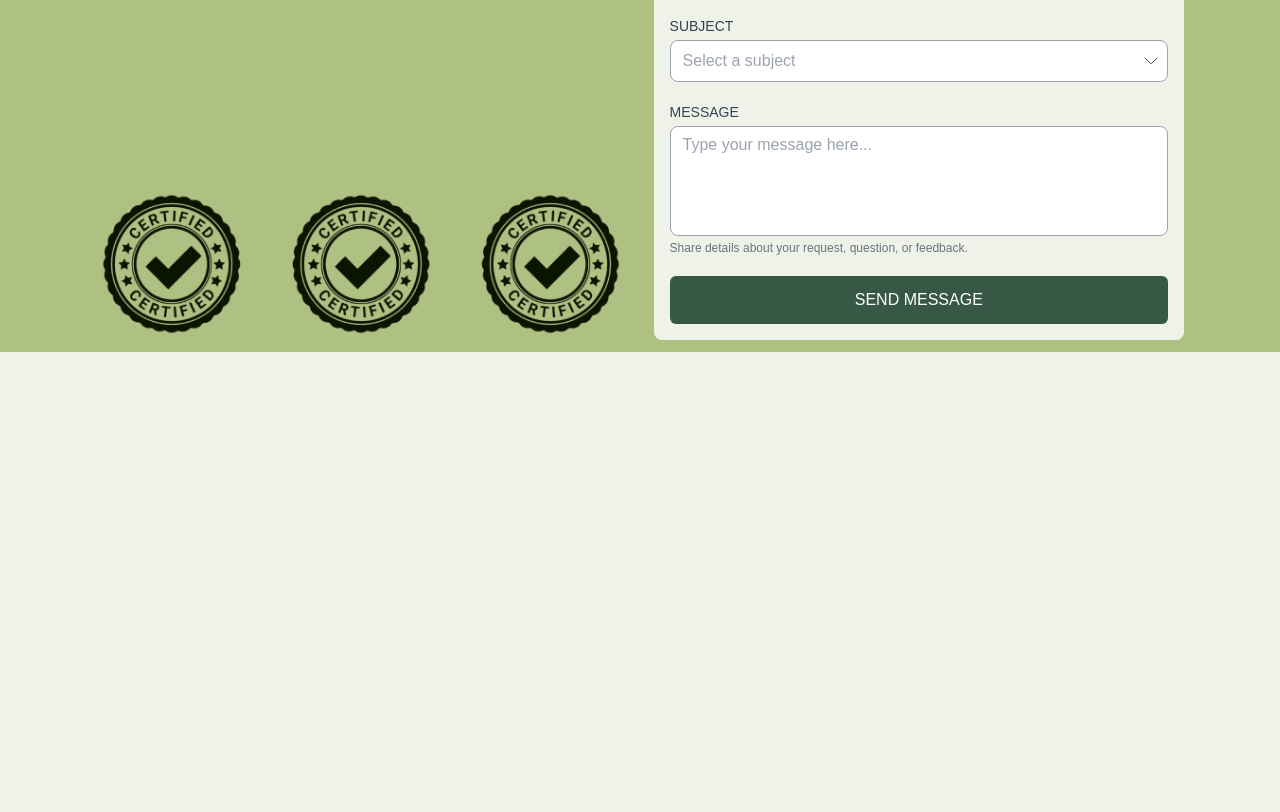
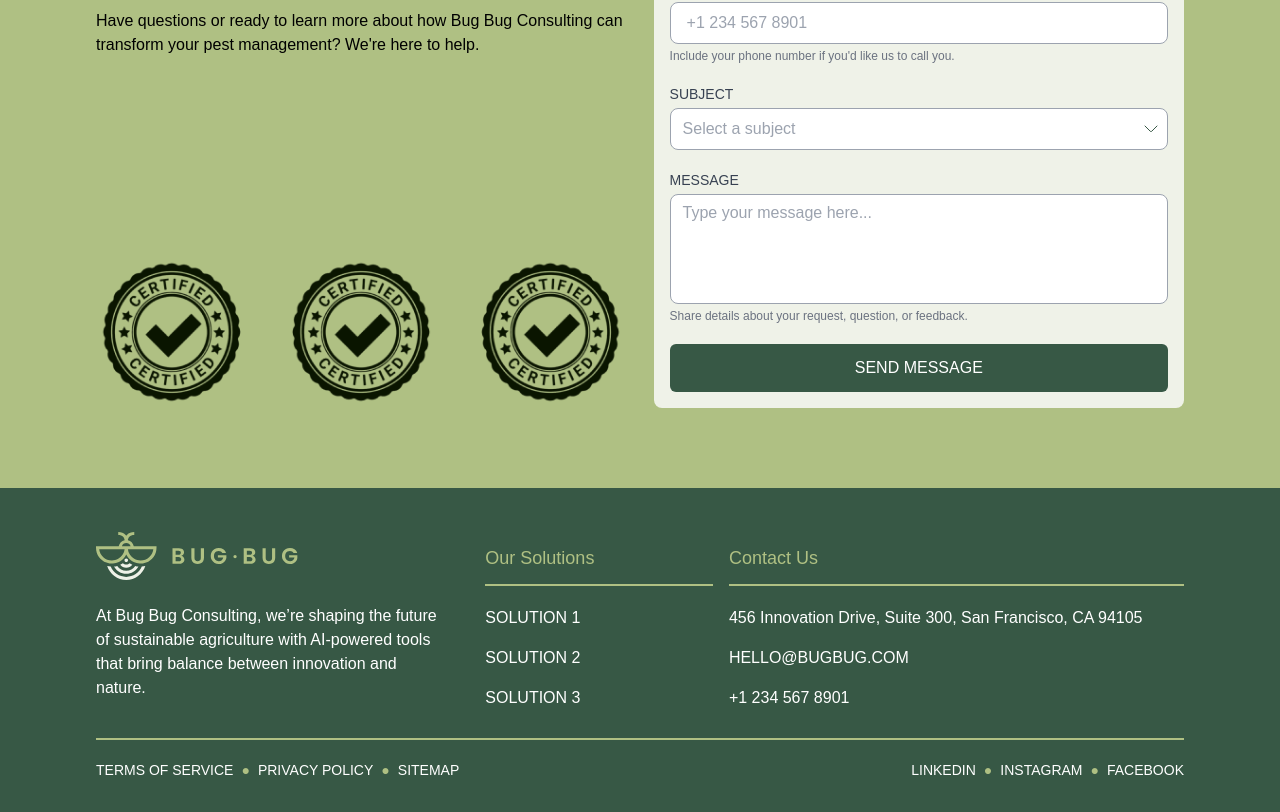
Before and after one commit to bagussuprapta/kreative-assembly, a React (Create React App) app: page / in a window 1280 px wide. Shown: the part 3296-4108 px from the top of the page. Before the commit the page ends 3648 px from the top, so only its background shows below. Built offline with nearby package versions, Linux system fonts and the light colour scheme; the HTML template or start-up script is replaced by a standard one; a web font is replaced by a local one.

Commit message:
feat(footer): create footer component

```diff
--- /dev/null
+++ b/src/components/interface/Footer.jsx
@@ -0,0 +1,46 @@
+import { BugBugIcon } from "../icons/BugBugIcon";
+
+function Footer() {
+  return (
+    <div className="text-white py-8">
+      <div className="flex flex-col pt-3 pb-7 gap-y-6 border-bugbug-150 border-b-2 lg:flex-row lg:gap-x-10">
+        <div className="flex flex-col gap-y-6 lg:w-1/3">
+          <BugBugIcon />
+          <p>At Bug Bug Consulting, we’re shaping the future of sustainable agriculture with AI-powered tools that bring balance between innovation and nature.</p>
+        </div>
+        <div className="flex flex-col gap-y-6 sm:flex sm:flex-row sm:gap-x-4 sm:justify-between lg:w-2/3">
+          <div className="sm:w-1/3">
+            <p className="text-bugbug-150 border-bugbug-150 border-b-2 py-3 text-lg">Our Solutions</p>
+            <div className="flex flex-col gap-y-4 mt-5">
+              <a href="#">SOLUTION 1</a>
+              <a href="#">SOLUTION 2</a>
+              <a href="#">SOLUTION 3</a>
+            </div>
+          </div>
+          <div className="sm:w-2/3">
+            <p className="text-bugbug-150 border-bugbug-150 border-b-2 py-3 text-lg">Contact Us</p>
+            <div className="flex flex-col gap-y-4 mt-5">
+              <p>456 Innovation Drive, Suite 300, San Francisco, CA 94105</p>
+              <p>HELLO@BUGBUG.COM</p>
+              <p>+1 234 567 8901</p>
+            </div>
+          </div>
+        </div>
+      </div>
+      <div className="flex flex-col gap-y-3 mt-5 text-sm md:flex-row md:justify-between">
+        <p className="flex gap-2">
+          <a href="">TERMS OF SERVICE</a> <span className="text-bugbug-150">●</span>
+          <a href="">PRIVACY POLICY</a> <span className="text-bugbug-150">●</span>
+          <a href="">SITEMAP</a>
+        </p>
+        <p className="flex gap-2">
+          <a href="">LINKEDIN</a> <span className="text-bugbug-150">●</span>
+          <a href="">INSTAGRAM</a> <span className="text-bugbug-150">●</span>
+          <a href="">FACEBOOK</a>
+        </p>
+      </div>
+    </div>
+  );
+}
+
+export { Footer };
--- a/src/components/interface/GetInTouch.jsx
+++ b/src/components/interface/GetInTouch.jsx
@@ -41,7 +41,7 @@ function GetInTouch() {
   };
 
   return (
-    <div className=" mx-auto py-3 md:flex md:gap-x-7">
+    <div className=" mx-auto py-20 md:flex md:gap-x-7">
       <div className="flex flex-col gap-y-2 md:w-1/3 md:justify-between lg:w-1/2">
         <h2 className="mb-5 text-4xl">Get in Touch</h2>
         <p>Have questions or ready to learn more about how Bug Bug Consulting can transform your pest management? We're here to help.</p>
--- a/src/pages/landingPage.js
+++ b/src/pages/landingPage.js
@@ -4,6 +4,7 @@ import { AboutUs } from "../components/interface/AboutUs";
 import { OurSolution } from "../components/interface/OurSolution";
 import { InsightsAndInnovations } from "../components/interface/InsightsAndInnovations";
 import { GetInTouch } from "../components/interface/GetInTouch";
+import { Footer } from '../components/interface/Footer';
 
 function LandingPage() {
   return (
@@ -24,6 +25,9 @@ function LandingPage() {
       <div className="bg-bugbug-150 px-2 sm:px-4 md:px-6 lg:px-8 xl:px-24">
         <GetInTouch />
       </div>
+      <div className="bg-bugbug-600 px-2 sm:px-4 md:px-6 lg:px-8 xl:px-24">
+        <Footer />
+      </div>
     </div>
   );
 }
```
